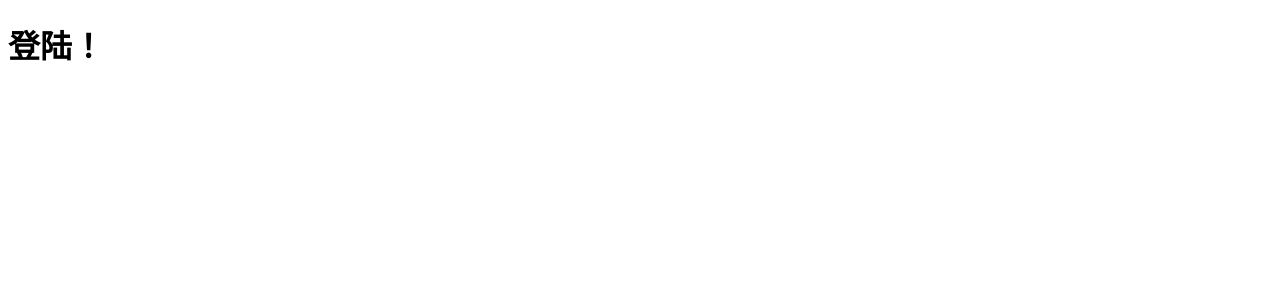
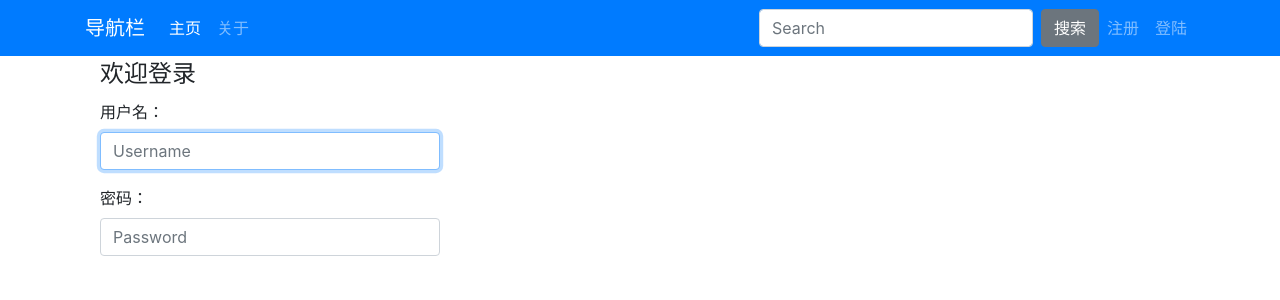
Before and after one commit to octopuschai/site1, a Django app: page /login/ in a window 1280 px wide. Before the commit the part shown is almost empty. Shown: the top 300 px of the page. Run offline with Django 3.2, Linux system fonts and the light colour scheme; some libraries are stand-ins or nearby versions.

Commit message:
add base.html with Bootstrap4

```diff
--- a/login/templates/login/login.html
+++ b/login/templates/login/login.html
@@ -1,10 +1,22 @@
-<!DOCTYPE html>
-<html lang="en">
-<head>
-    <meta charset="UTF-8">
-    <title>Login</title>
-</head>
-<body>
-<h1>登陆！</h1>
-</body>
-</html>
+{% extends 'base.html' %}
+
+{% block title %}登陆{% endblock %}
+
+{% block content %}
+    <div class="col-md-4 col-md-offset-4">
+        <form class='form-login' action="/login/" method="post">
+          <fieldset>
+            <legend>欢迎登录</legend>
+
+            <div class="form-group">
+              <label for="id_username">用户名：</label>
+              <input type="text" name="username" class="form-control" id="id_username" placeholder="Username" autofocus required>
+            </div>
+            <div class="form-group">
+              <label for="id_password">密码：</label>
+              <input type="password" name="password" class="form-control" id="id_password" placeholder="Password">
+            </div>
+           </fieldset>
+        </form>
+    </div>
+{% endblock %}
--- /dev/null
+++ b/templates/base.html
@@ -0,0 +1,57 @@
+<!DOCTYPE html>
+<html lang="en">
+  <head>
+    <!-- Required meta tags -->
+    <meta charset="utf-8">
+    <meta name="viewport" content="width=device-width, initial-scale=1, shrink-to-fit=no">
+
+    <!-- Bootstrap CSS -->
+    <link rel="stylesheet" href="https://cdn.bootcss.com/bootstrap/4.0.0/css/bootstrap.min.css" integrity="sha384-Gn5384xqQ1aoWXA+058RXPxPg6fy4IWvTNh0E263XmFcJlSAwiGgFAW/dAiS6JXm" crossorigin="anonymous">
+
+    <title>{% block title %}{% endblock %}</title>
+  </head>
+  <body>
+
+        <nav class="navbar navbar-expand-lg navbar-dark bg-primary">
+            <div class="container">
+              <a class="navbar-brand" href="#">导航栏</a>
+              <button class="navbar-toggler" type="button" data-toggle="collapse" data-target="#navbarColor01" aria-controls="navbarColor01" aria-expanded="false" aria-label="Toggle navigation">
+                <span class="navbar-toggler-icon"></span>
+              </button>
+
+              <div class="collapse navbar-collapse" id="navbarColor01">
+                <ul class="navbar-nav mr-auto">
+                  <li class="nav-item active">
+                    <a class="nav-link" href="../index/">主页<span class="sr-only">(current)</span></a>
+                  </li>
+                  <li class="nav-item">
+                    <a class="nav-link" href="about.html">关于</a>
+                  </li>
+                </ul>
+                <ul class="nav navbar-nav navbar-right">
+                <form class="form-inline my-2 my-lg-0">
+                  <input class="form-control mr-sm-2" type="text" placeholder="Search">
+                  <button class="btn btn-secondary my-2 my-sm-0" type="submit">搜索</button>
+                </form>
+                  <li class="nav-item">
+                    <a class="nav-link" href="register.html">注册</a>
+                  </li>
+                  <li class="nav-item">
+                    <a class="nav-link" href="login.html">登陆</a>
+                  </li>
+                  </ul>
+              </div>
+            </div>
+        </nav>
+
+        <div class="container">
+            {% block content %}{% endblock %}
+        </div>
+
+    <!-- Optional JavaScript -->
+    <!-- jQuery first, then Popper.js, then Bootstrap JS -->
+    <script src="https://cdn.bootcss.com/jquery/3.2.1/jquery.slim.min.js" integrity="sha384-KJ3o2DKtIkvYIK3UENzmM7KCkRr/rE9/Qpg6aAZGJwFDMVNA/GpGFF93hXpG5KkN" crossorigin="anonymous"></script>
+    <script src="https://cdn.bootcss.com/popper.js/1.12.9/umd/popper.min.js" integrity="sha384-ApNbgh9B+Y1QKtv3Rn7W3mgPxhU9K/ScQsAP7hUibX39j7fakFPskvXusvfa0b4Q" crossorigin="anonymous"></script>
+    <script src="https://cdn.bootcss.com/bootstrap/4.0.0/js/bootstrap.min.js" integrity="sha384-JZR6Spejh4U02d8jOt6vLEHfe/JQGiRRSQQxSfFWpi1MquVdAyjUar5+76PVCmYl" crossorigin="anonymous"></script>
+  </body>
+</html>
```
